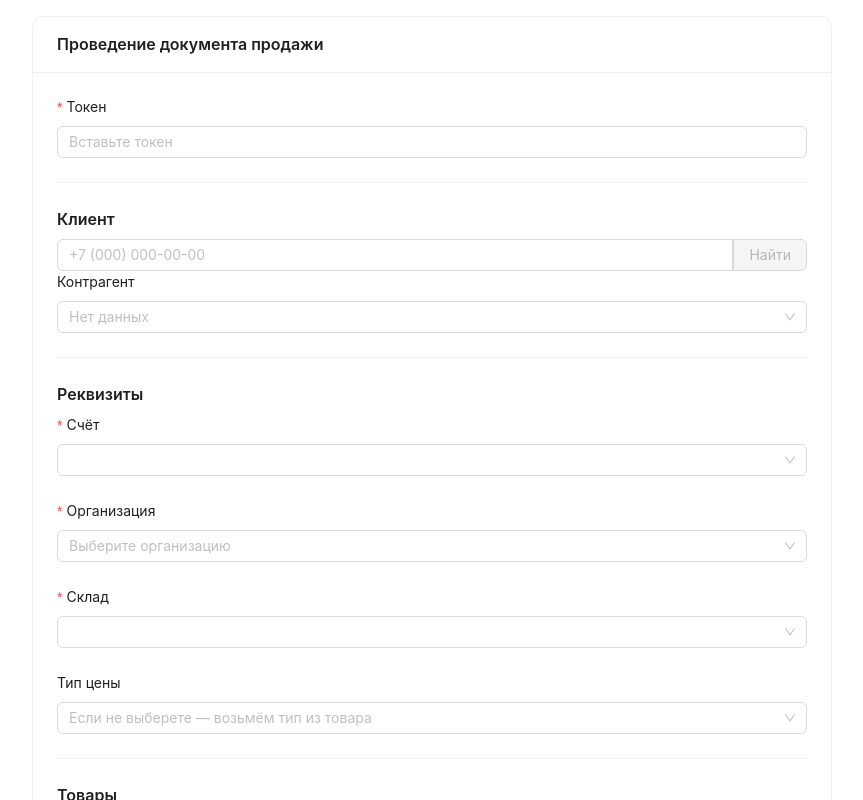
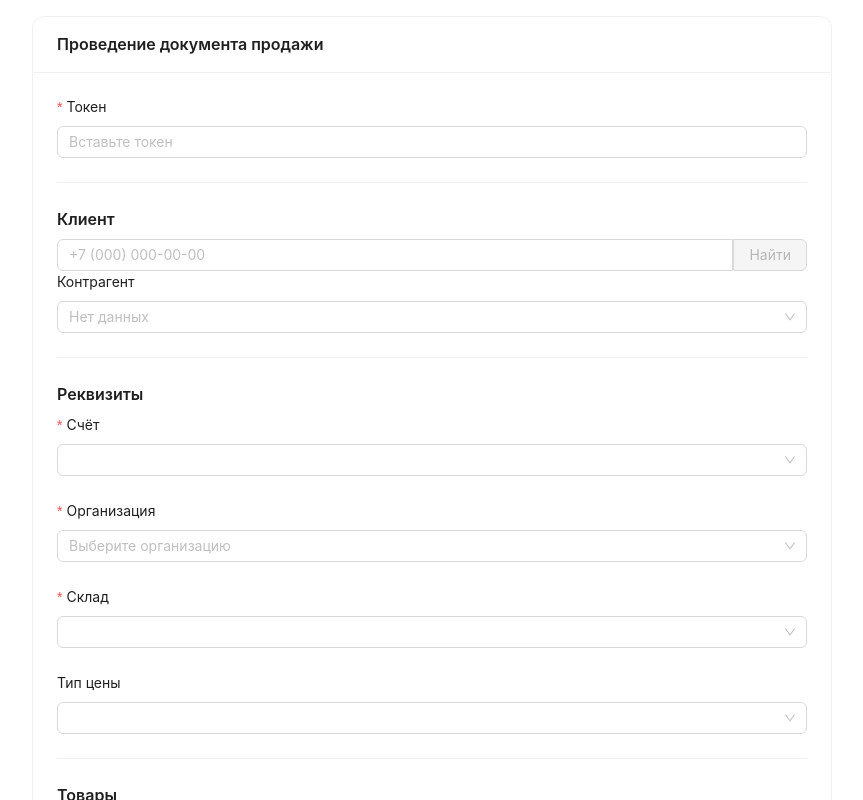
Before and after one commit to Tsirkova/TableCRM-test, a Next.js app: page / in a window 1280 px wide. Shown: the top 800 px of the page, without its empty margins (208-1071 px from the left). Built offline with nearby package versions, Linux system fonts and the light colour scheme.

Commit message:
edit error

```diff
--- a/src/app/components/SaleForm.tsx
+++ b/src/app/components/SaleForm.tsx
@@ -368,7 +368,6 @@ export default function SaleForm() {
         <Form.Item name="price_type" label="Тип цены" preserve={false}>
           <Select
             allowClear
-            placeholder="Если не выберете — возьмём тип из товара"
             options={priceTypes.map(pt => ({ value: pt.id, label: pt.name }))}
           />
         </Form.Item>
```
